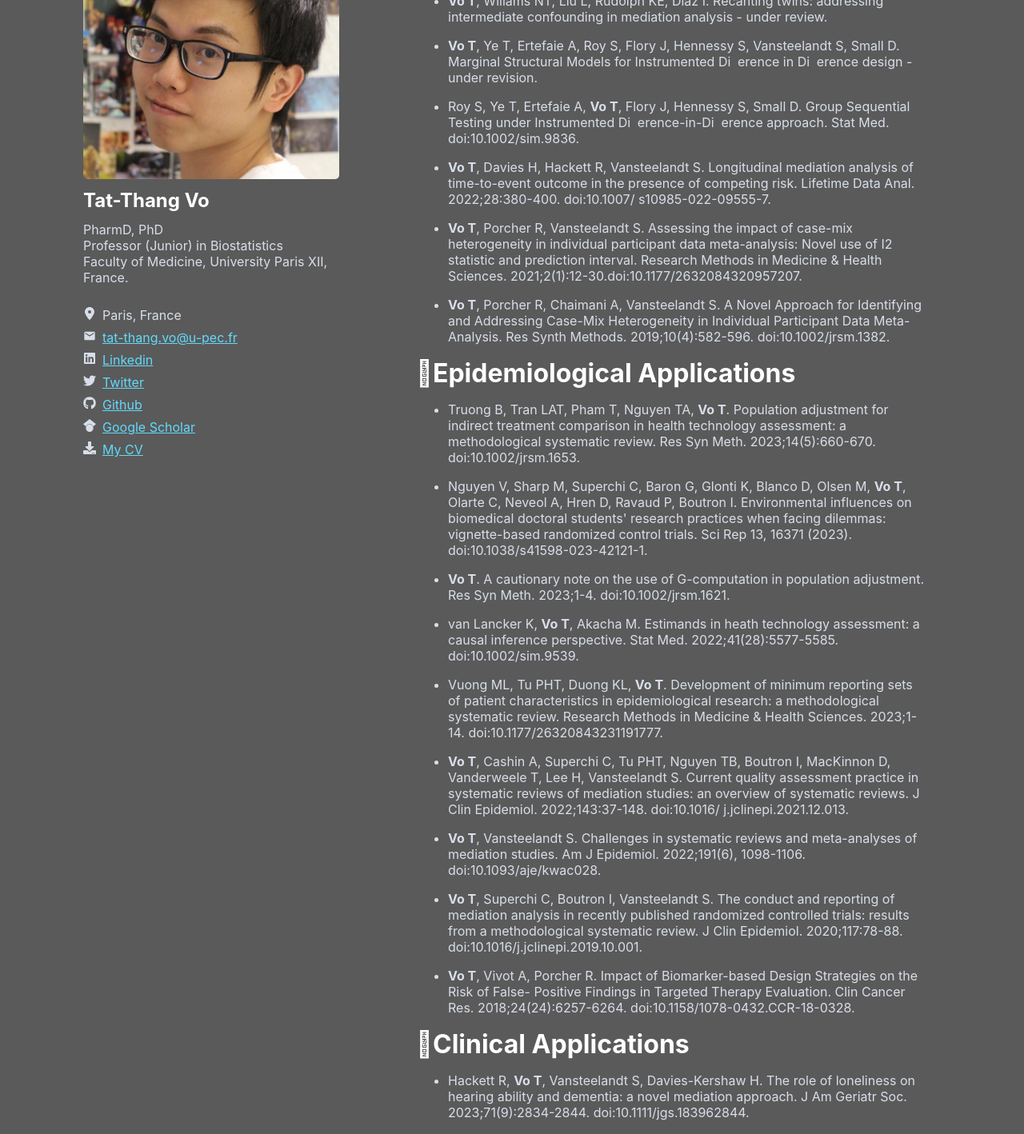
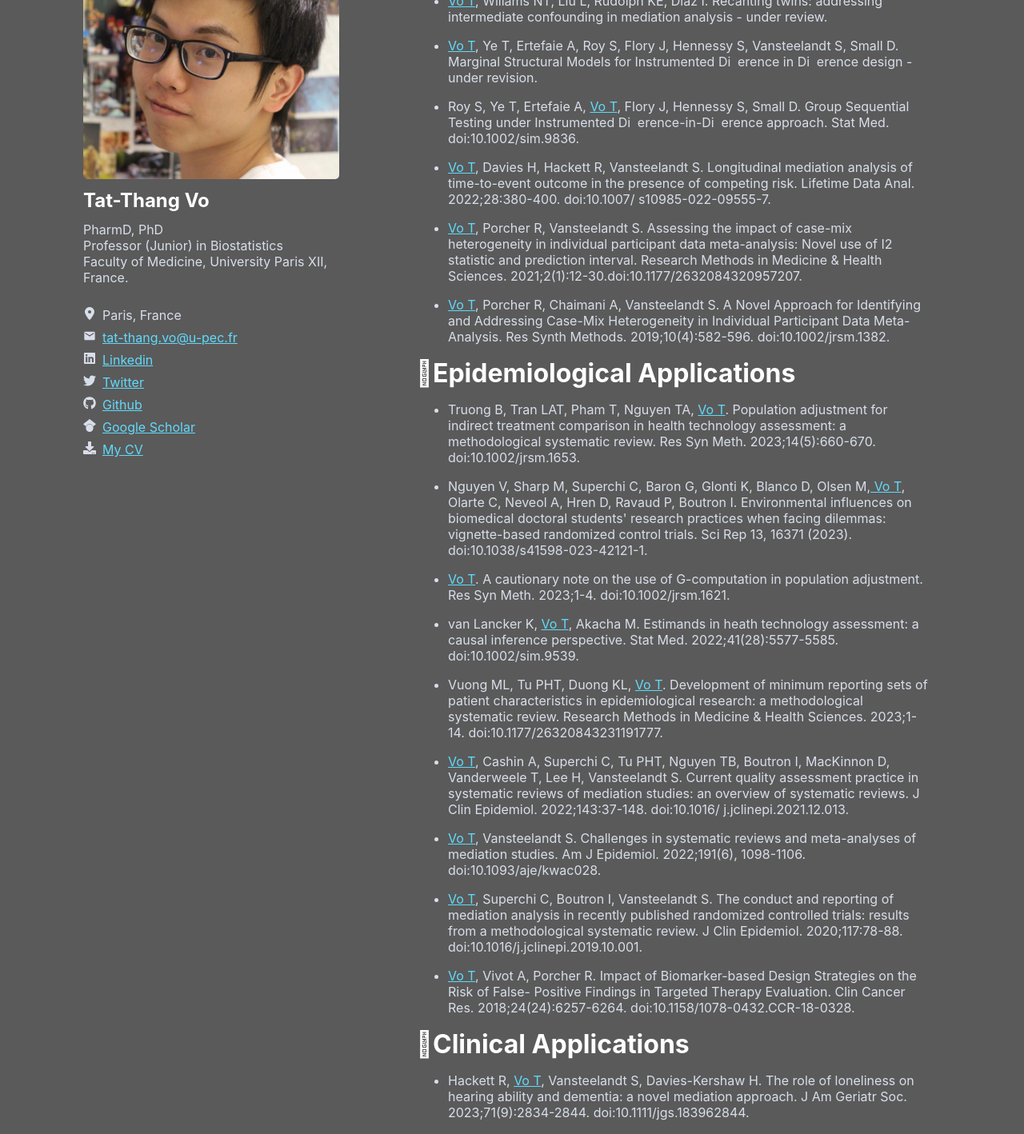
Before and after one commit to votatthang/ttv, a React (Create React App) app: page /Publications in a window 1280 px wide. Shown: the part 180-1598 px from the top of the page at 80% size. Built offline with nearby package versions, Linux system fonts and the light colour scheme.

Commit message:
Update ContactMe.js

```diff
--- a/src/Pages/ContactMe/ContactMe.js
+++ b/src/Pages/ContactMe/ContactMe.js
@@ -11,29 +11,35 @@ const ContactMe = () => {
         <div className="contentText">
             <ul>
                 <li>
-                    <b>Vo T</b>, Wiliams NT, Liu L, Rudolph KE, Diaz I. Recanting twins: addressing intermediate
+                    <a href="https://scholar.google.com/citations?user=VMFhSVcAAAAJ&hl=en"> Vo T</a>,
+                    Wiliams NT, Liu L, Rudolph KE, Diaz I. Recanting twins: addressing intermediate
                     confounding in mediation analysis - under review.
                 </li>
                 <li>
-                    <b>Vo T</b>, Ye T, Ertefaie A, Roy S, Flory J, Hennessy S, Vansteelandt S, Small D. Marginal
+                    <a href="https://scholar.google.com/citations?user=VMFhSVcAAAAJ&hl=en"> Vo T</a>,
+                        Ye T, Ertefaie A, Roy S, Flory J, Hennessy S, Vansteelandt S, Small D. Marginal
                     Structural Models for Instrumented Di erence in Di erence design - under revision.
                 </li>
                 <li>
-                    Roy S, Ye T, Ertefaie A, <b>Vo T</b>, Flory J, Hennessy S, Small D. Group Sequential Testing under
+                    Roy S, Ye T, Ertefaie A, <a href="https://scholar.google.com/citations?user=VMFhSVcAAAAJ&hl=en"> Vo T</a>,
+                        Flory J, Hennessy S, Small D. Group Sequential Testing under
                     Instrumented Di erence-in-Di erence approach. Stat Med. doi:10.1002/sim.9836.
                 </li>
                 <li>
-                    <b>Vo T</b>, Davies H, Hackett R, Vansteelandt S. Longitudinal mediation analysis of time-to-event
+                    <a href="https://scholar.google.com/citations?user=VMFhSVcAAAAJ&hl=en"> Vo T</a>,
+                        Davies H, Hackett R, Vansteelandt S. Longitudinal mediation analysis of time-to-event
                     outcome in the presence of competing risk. Lifetime Data Anal. 2022;28:380-400. doi:10.1007/
                     s10985-022-09555-7.
                 </li>
                 <li>
-                    <b>Vo T</b>, Porcher R, Vansteelandt S. Assessing the impact of case-mix heterogeneity in individual
+                    <a href="https://scholar.google.com/citations?user=VMFhSVcAAAAJ&hl=en"> Vo T</a>,
+                        Porcher R, Vansteelandt S. Assessing the impact of case-mix heterogeneity in individual
                     participant data meta-analysis: Novel use of I2 statistic and prediction interval. Research
                     Methods in Medicine & Health Sciences. 2021;2(1):12-30.doi:10.1177/2632084320957207.
                 </li>
                <li>
-                    <b>Vo T</b>, Porcher R, Chaimani A, Vansteelandt S. A Novel Approach for Identifying and Addressing
+                    <a href="https://scholar.google.com/citations?user=VMFhSVcAAAAJ&hl=en"> Vo T</a>,
+                        Porcher R, Chaimani A, Vansteelandt S. A Novel Approach for Identifying and Addressing
                     Case-Mix Heterogeneity in Individual Participant Data Meta-Analysis. Res Synth Methods.
                     2019;10(4):582-596. doi:10.1002/jrsm.1382.
                 </li>
@@ -45,46 +51,55 @@ const ContactMe = () => {
         <div className="contentText">
             <ul>
                 <li>
-                Truong B, Tran LAT, Pham T, Nguyen TA, <b>Vo T</b>. Population adjustment for indirect treatment
+                Truong B, Tran LAT, Pham T, Nguyen TA, <a href="https://scholar.google.com/citations?user=VMFhSVcAAAAJ&hl=en"> Vo T</a>.
+                        Population adjustment for indirect treatment
                 comparison in health technology assessment: a methodological systematic review. Res Syn
                 Meth. 2023;14(5):660-670. doi:10.1002/jrsm.1653.
                 </li>
                 <li>
-                Nguyen V, Sharp M, Superchi C, Baron G, Glonti K, Blanco D, Olsen M, <b>Vo T</b>, Olarte C, Neveol
-                A, Hren D, Ravaud P, Boutron I. Environmental influences on biomedical doctoral students'
+                Nguyen V, Sharp M, Superchi C, Baron G, Glonti K, Blanco D, Olsen M,
+                    <a href="https://scholar.google.com/citations?user=VMFhSVcAAAAJ&hl=en"> Vo T</a>,
+                    Olarte C, Neveol A, Hren D, Ravaud P, Boutron I. Environmental influences on biomedical doctoral students'
                 research practices when facing dilemmas: vignette-based randomized control trials. Sci Rep 13,
                 16371 (2023). doi:10.1038/s41598-023-42121-1.
                 </li>
                 <li>
-                <b>Vo T</b>. A cautionary note on the use of G-computation in population adjustment. Res Syn Meth.
+                <a href="https://scholar.google.com/citations?user=VMFhSVcAAAAJ&hl=en"> Vo T</a>.
+                    A cautionary note on the use of G-computation in population adjustment. Res Syn Meth.
                 2023;1-4. doi:10.1002/jrsm.1621.
                 </li>
                 <li>
-                van Lancker K, <b>Vo T</b>, Akacha M. Estimands in heath technology assessment: a causal
+                van Lancker K, <a href="https://scholar.google.com/citations?user=VMFhSVcAAAAJ&hl=en"> Vo T</a>, Akacha M.
+                        Estimands in heath technology assessment: a causal
                 inference perspective. Stat Med. 2022;41(28):5577-5585. doi:10.1002/sim.9539.
                 </li>
                 <li>
-                Vuong ML, Tu PHT, Duong KL, <b>Vo T</b>. Development of minimum reporting sets of patient
+                Vuong ML, Tu PHT, Duong KL, <a href="https://scholar.google.com/citations?user=VMFhSVcAAAAJ&hl=en"> Vo T</a>.
+                    Development of minimum reporting sets of patient
                 characteristics in epidemiological research: a methodological systematic review. Research Methods
                 in Medicine & Health Sciences. 2023;1-14. doi:10.1177/26320843231191777.
                 </li>
                 <li>
-                <b>Vo T</b>, Cashin A, Superchi C, Tu PHT, Nguyen TB, Boutron I, MacKinnon D, Vanderweele T,
+                <a href="https://scholar.google.com/citations?user=VMFhSVcAAAAJ&hl=en"> Vo T</a>, Cashin A, Superchi C,
+                    Tu PHT, Nguyen TB, Boutron I, MacKinnon D, Vanderweele T,
                 Lee H, Vansteelandt S. Current quality assessment practice in systematic reviews of mediation
                 studies: an overview of systematic reviews. J Clin Epidemiol. 2022;143:37-148. doi:10.1016/
                 j.jclinepi.2021.12.013.
                 </li>
                 <li>
-                <b>Vo T</b>, Vansteelandt S. Challenges in systematic reviews and meta-analyses of mediation studies.
+                <a href="https://scholar.google.com/citations?user=VMFhSVcAAAAJ&hl=en"> Vo T</a>,
+                    Vansteelandt S. Challenges in systematic reviews and meta-analyses of mediation studies.
                 Am J Epidemiol. 2022;191(6), 1098-1106. doi:10.1093/aje/kwac028.
                 </li>
                 <li>
-                <b>Vo T</b>, Superchi C, Boutron I, Vansteelandt S. The conduct and reporting of mediation analysis
+                <a href="https://scholar.google.com/citations?user=VMFhSVcAAAAJ&hl=en"> Vo T</a>, Superchi C, Boutron I, Vansteelandt S.
+                        The conduct and reporting of mediation analysis
                 in recently published randomized controlled trials: results from a methodological systematic
                 review. J Clin Epidemiol. 2020;117:78-88. doi:10.1016/j.jclinepi.2019.10.001.
                 </li>
                 <li>
-                <b>Vo T</b>, Vivot A, Porcher R. Impact of Biomarker-based Design Strategies on the Risk of False-
+                <a href="https://scholar.google.com/citations?user=VMFhSVcAAAAJ&hl=en"> Vo T</a>,
+                    Vivot A, Porcher R. Impact of Biomarker-based Design Strategies on the Risk of False-
                 Positive Findings in Targeted Therapy Evaluation. Clin Cancer Res. 2018;24(24):6257-6264.
                 doi:10.1158/1078-0432.CCR-18-0328.
                 </li>
@@ -96,12 +111,14 @@ const ContactMe = () => {
         <div className="contentText">
             <ul>
                 <li>
-                Hackett R, <b>Vo T</b>, Vansteelandt S, Davies-Kershaw H. The role of loneliness on hearing
+                Hackett R, <a href="https://scholar.google.com/citations?user=VMFhSVcAAAAJ&hl=en"> Vo T</a>,
+                    Vansteelandt S, Davies-Kershaw H. The role of loneliness on hearing
                 ability and dementia: a novel mediation approach. J Am Geriatr Soc. 2023;71(9):2834-2844.
                 doi:10.1111/jgs.183962844.
                 </li>
                 <li>
-                Murillo C, <b>Vo T</b>, Vansteelandt S, Harrison L, Cagnie B, Coppieters I, Chys M, Timmers I,
+                Murillo C, <a href="https://scholar.google.com/citations?user=VMFhSVcAAAAJ&hl=en"> Vo T</a>,
+                    Vansteelandt S, Harrison L, Cagnie B, Coppieters I, Chys M, Timmers I,
                 Meeus M. How and for whom do cognitive behavioral therapies for chronic pain work? A
                 systematic review and meta-analysis of speci c moderators and mediators of treatment outcome
                 in musculoskeletal pain. Clin Psychol Rev. 2022;94:102160. doi:10.1016/j.cpr.2022.102160.
```
